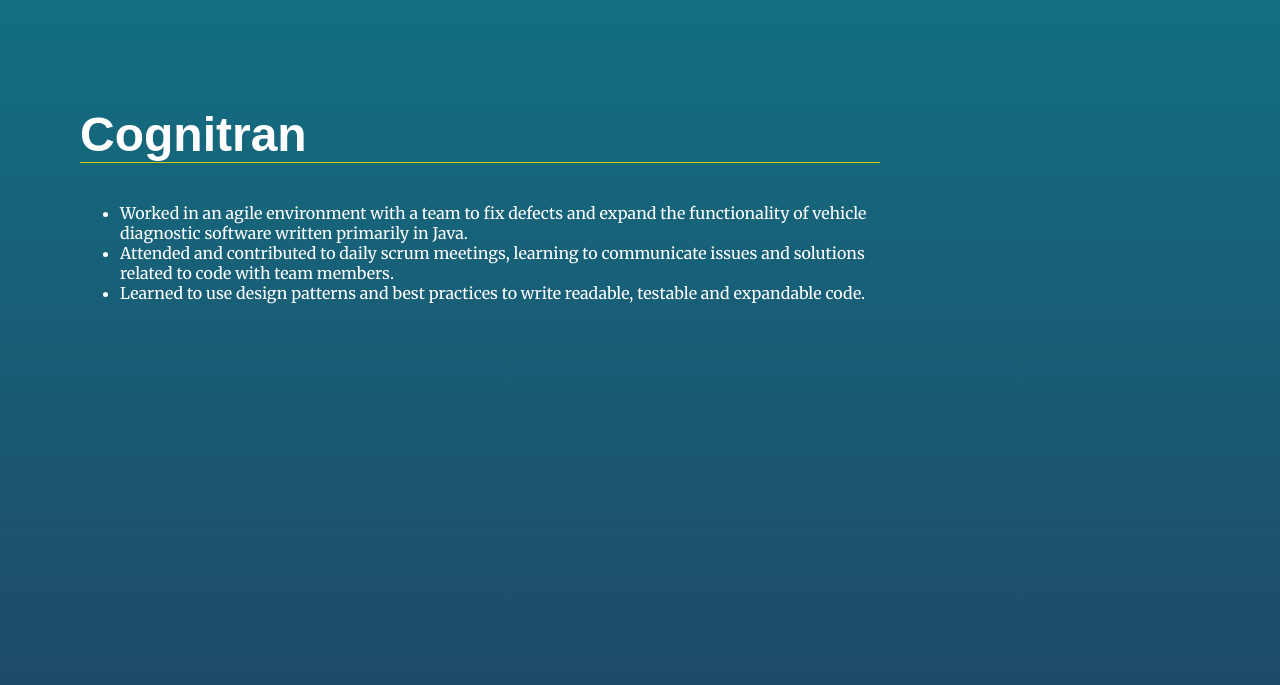
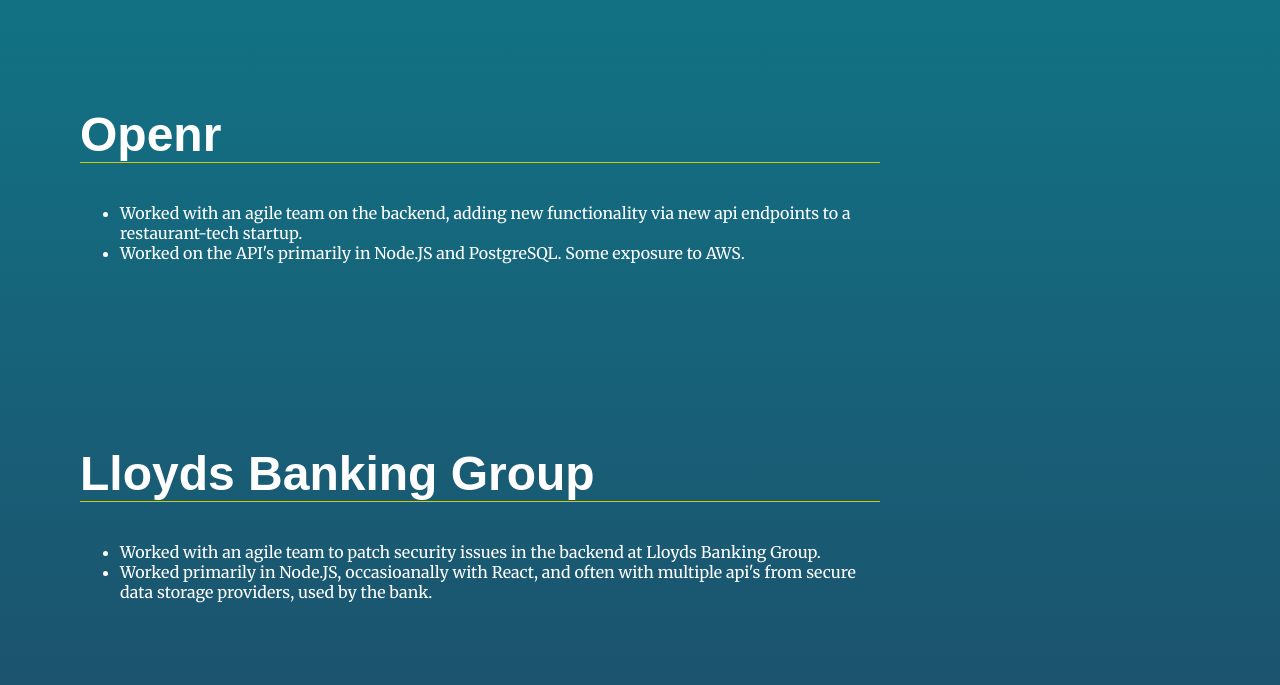
Before and after one commit to atulghandhi/PersonalPortfolio, a plain HTML site: page index.html in a window 1280 px wide. Shown: the part 468-1153 px from the top of the page. Drawn offline with Linux system fonts and the light colour scheme.

Commit message:
added new job updates

```diff
--- a/index.html
+++ b/index.html
@@ -32,6 +32,32 @@
     Adding more sections will automatically populate nav.
     The first section is set to active class by default -->
     <section id="section1" data-nav="Section 1" class="your-active-class">
+      <div class="landing__container">
+        <h2 class="section__title">
+          Openr
+        </h2>
+        <ul>
+          <li>
+            Worked with an agile team on the backend, adding new functionality via new api endpoints to a restaurant-tech startup.
+          </li>
+          <li>
+            Worked on the API's primarily in Node.JS and PostgreSQL. Some exposure to AWS.
+          </li>
+        </ul>
+      </div>
+      <div class="landing__container">
+        <h2 class="section__title">
+          Lloyds Banking Group
+        </h2>
+        <ul>
+          <li>
+            Worked with an agile team to patch security issues in the backend at Lloyds Banking Group.
+          </li>
+          <li>
+            Worked primarily in Node.JS, occasioanally with React, and often with multiple api's from secure data storage providers, used by the bank.
+          </li>
+        </ul>
+      </div>
       <div class="landing__container">
         <h2 class="section__title">
           Cognitran
```
